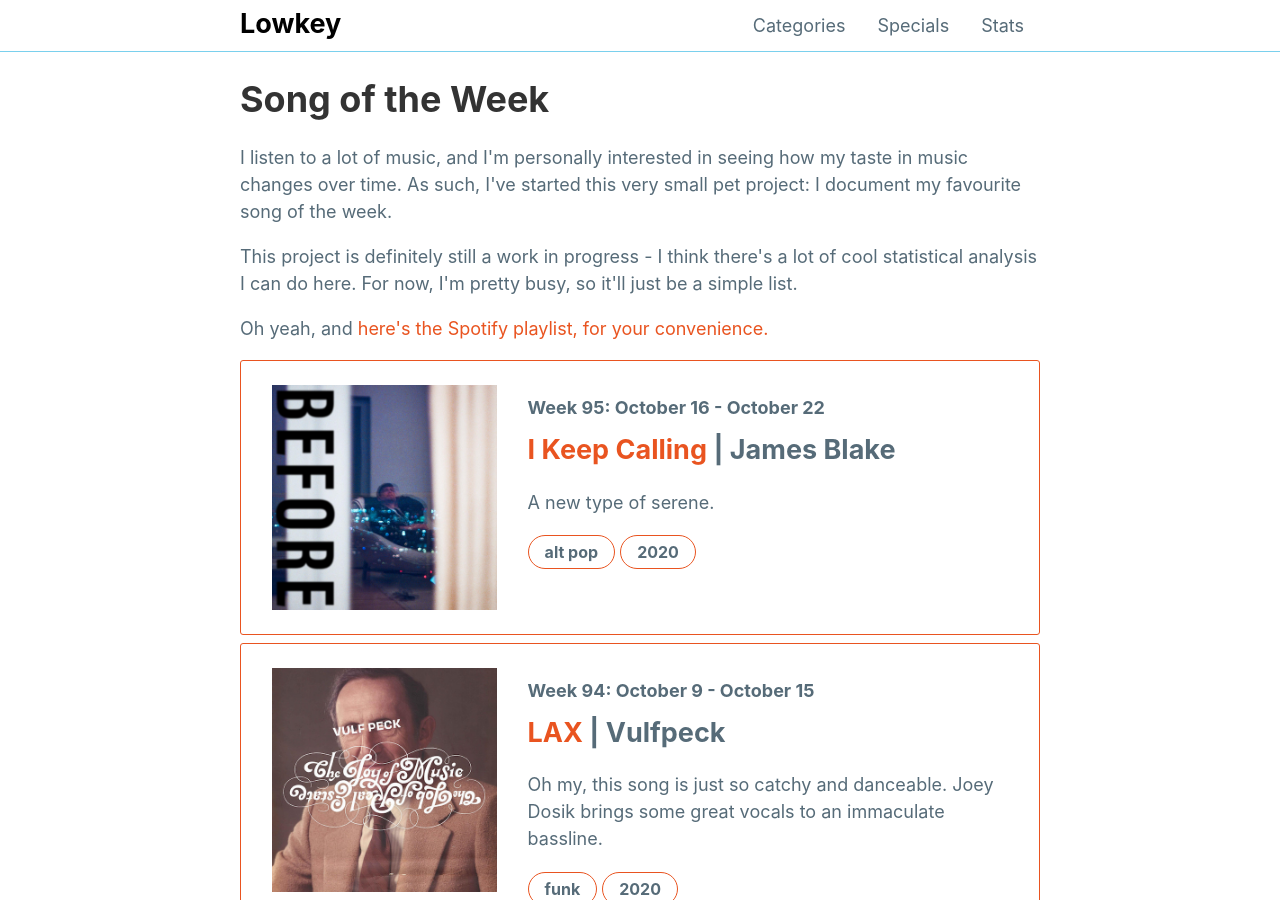
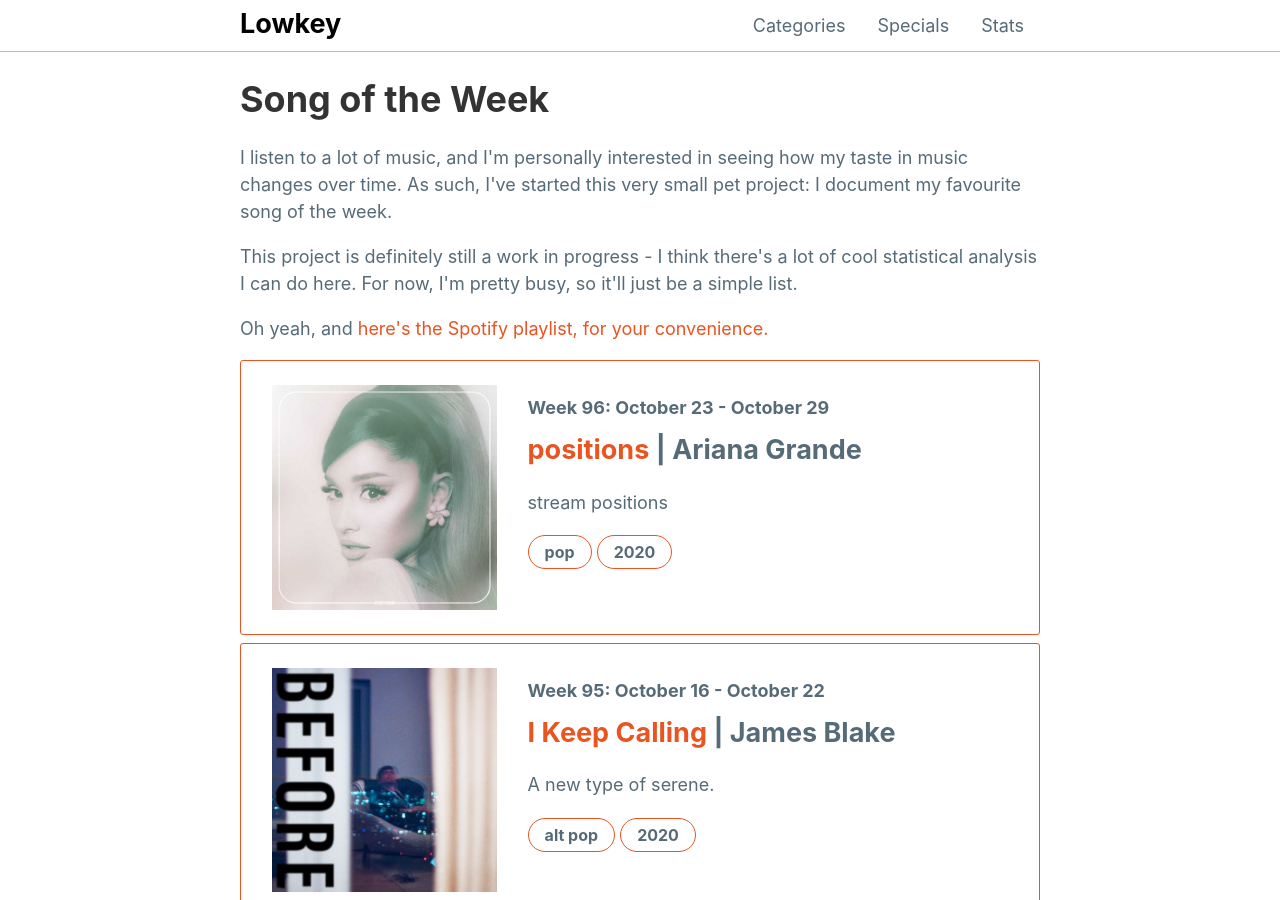
Before and after one commit to mattxwang/lowkey, a Jekyll site: the page built from stats/song-of-the-week.html, in a window 1280 px wide and 900 px high. Built offline with Jekyll 4.4.1, drawn with Linux system fonts in a browser that asks for light colours; comment, search, counter and statistics services are not loaded.

Commit message:
stream positions

```diff
--- a/_data/sotw.yml
+++ b/_data/sotw.yml
@@ -948,3 +948,13 @@ week95:
   year: 2020
   blurb: >
     A new type of serene.
+week96:
+  week: "Week 96: October 23 - October 29"
+  title: "positions"
+  artist: "Ariana Grande"
+  album: "Positions"
+  album_art: "positions.jpg"
+  genre: "pop"
+  year: 2020
+  blurb: >
+    stream positions
```
Also changed, not shown: img/albums/positions.jpg (added).
